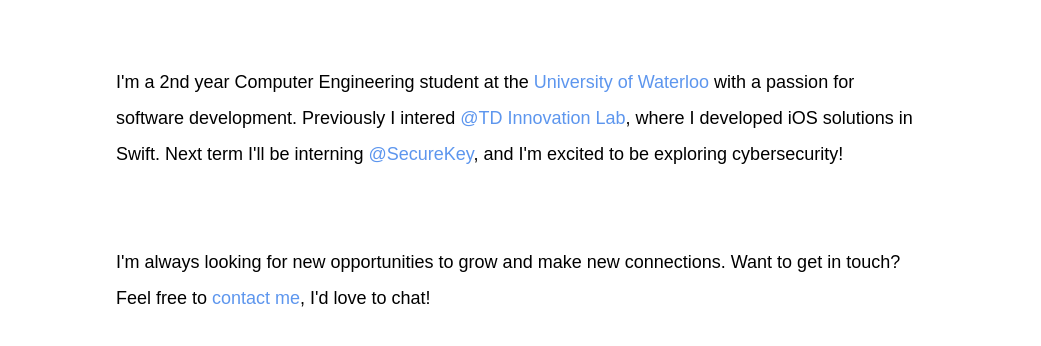
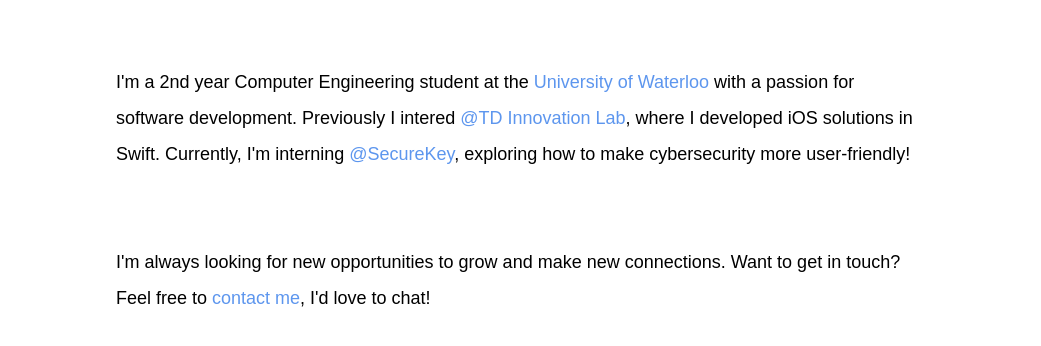
Before and after one commit to yahengsu/personal-website-old, a Gatsby site: page / in a window 1280 px wide. Shown: the part 252-598 px from the top of the page, without its empty margins (119-1160 px from the left). Built offline with nearby package versions, Linux system fonts and the light colour scheme; Gatsby itself is replaced by a stand-in of ours.

Commit message:
changed index

```diff
--- a/src/pages/index.js
+++ b/src/pages/index.js
@@ -9,7 +9,7 @@
       <p className="subHeading">Milk tea addict, food lover, aspiring software engineer.</p>
       <p className="description">I'm a 2nd year Computer Engineering student at the <a href="https://uwaterloo.ca/" rel="noopener noreferrer" target="_blank">University of Waterloo</a> with a passion for software development.
         Previously I intered <a href="https://www.tdlab.io/" rel="noopener noreferrer" target="_blank">@TD Innovation Lab</a>, where I developed iOS solutions in Swift.
-       Next term I'll be interning <a href="https://securekey.com/" rel="noopener noreferrer" target="_blank">@SecureKey</a>, and I'm excited to be exploring cybersecurity!</p>
+        Currently, I'm interning <a href="https://securekey.com/" rel="noopener noreferrer" target="_blank">@SecureKey</a>, exploring how to make cybersecurity more user-friendly!</p>
       <p className="final">I'm always looking for new opportunities to grow and make new connections. Want to get in touch? Feel free to <Link to="/contact">contact me</Link>, I'd love to chat!</p>
     </div>
   </Layout>
```
